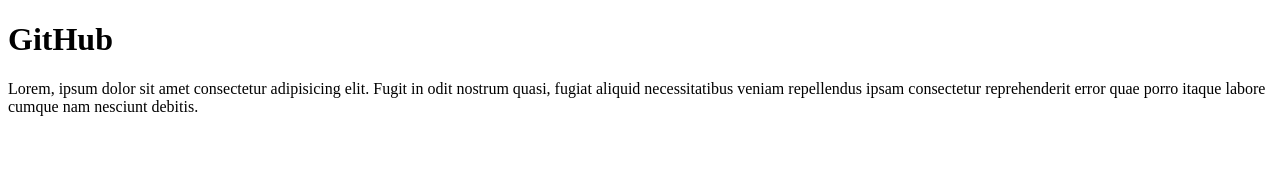
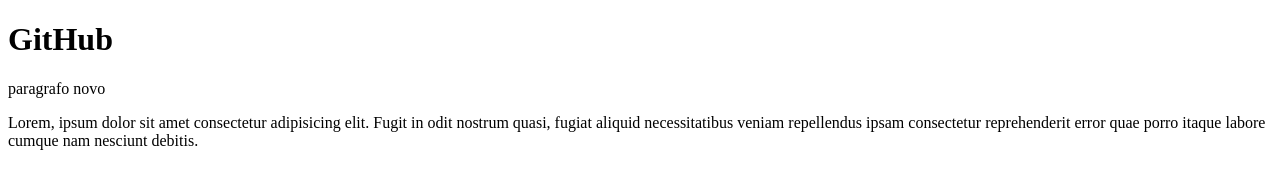
Before and after one commit to joao-gasparotto/GitGuanabara, a plain HTML site: page site-exemplo/index.html in a window 1280 px wide. Drawn offline with Linux system fonts and the light colour scheme.

Commit message:
adicionei um paragrafo

```diff
--- a/site-exemplo/index.html
+++ b/site-exemplo/index.html
@@ -7,6 +7,7 @@
 </head>
 <body>
     <h1>GitHub</h1>
+    <p>paragrafo novo</p>
     <p>Lorem, ipsum dolor sit amet consectetur adipisicing elit. Fugit in odit nostrum quasi, fugiat aliquid necessitatibus veniam repellendus ipsam consectetur reprehenderit error quae porro itaque labore cumque nam nesciunt debitis.</p>
 </body>
 </html>
```
